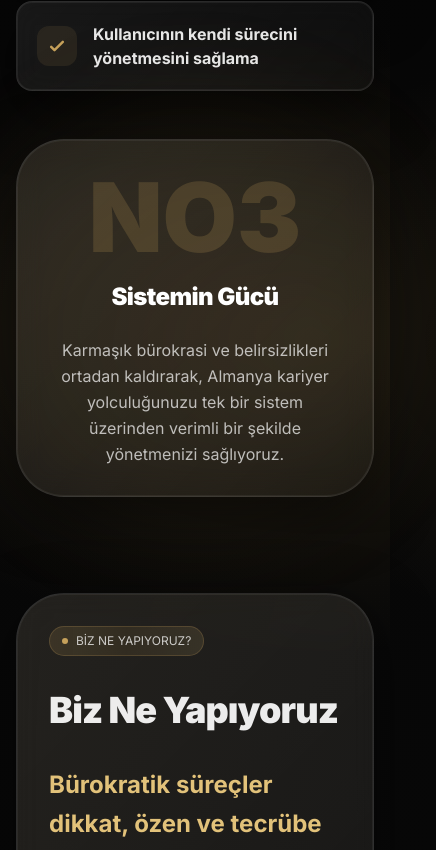
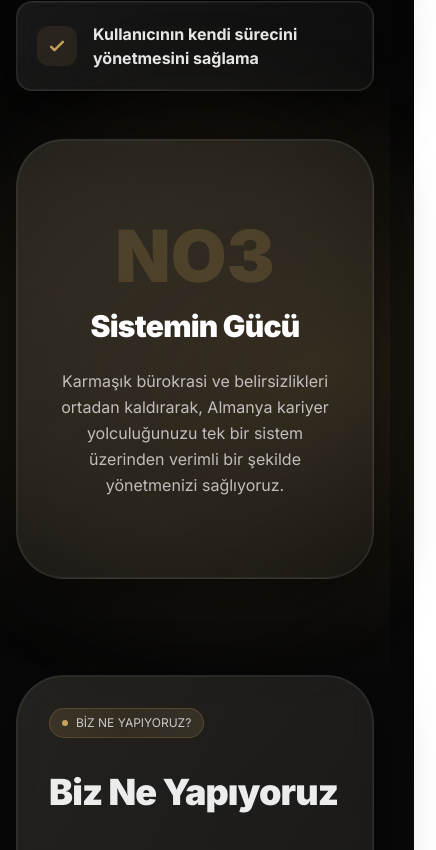
Before and after one commit to guneycagatay/no3danismanlik, a Next.js app: page / in a window 390 px wide. Shown: the part 1611-2461 px from the top of the page, 436 px wide, since content can reach past the window. Built offline with nearby package versions, Linux system fonts and the light colour scheme.

Commit message:
Mobile UI fixes: alignment and prominence adjustments

```diff
--- a/src/components/Pricing.tsx
+++ b/src/components/Pricing.tsx
@@ -14,11 +14,11 @@ export default function Pricing({ onOpenForm }: PricingProps) {
                 </div>
                 <h2 className="text-3xl sm:text-5xl font-black tracking-tight mb-8">Sana Uygun Paketi Seç</h2>
 
-                <div className="grid md:grid-cols-2 gap-6 max-w-5xl mx-auto">
-                    <div className="glass border-rose-500/10 p-5 rounded-2xl text-rose-400/80 text-base font-medium italic whitespace-nowrap">
+                <div className="grid md:grid-cols-2 gap-6 max-w-5xl mx-auto px-4">
+                    <div className="glass border-rose-500/10 p-6 rounded-2xl text-rose-400/80 text-base font-medium italic">
                         "Kendi başına denersen aylar sürebilir."
                     </div>
-                    <div className="glass border-gold/20 p-5 rounded-2xl text-gold-light text-base font-bold whitespace-nowrap">
+                    <div className="glass border-gold/20 p-6 rounded-2xl text-gold-light text-base font-bold">
                         "Doğru sistemle başlarsan süreci hızlandırırsın."
                     </div>
                 </div>
--- a/src/components/WhySystem.tsx
+++ b/src/components/WhySystem.tsx
@@ -39,10 +39,10 @@ export default function WhySystem() {
 
                 <div className="relative">
                     <div className="absolute -inset-10 blur-3xl opacity-20 bg-gold/30 rounded-full"></div>
-                    <div className="relative glass stroke-effect rounded-[3rem] p-8 sm:p-12 text-center aspect-square flex flex-col items-center justify-center overflow-hidden group">
+                    <div className="relative glass stroke-effect rounded-[3rem] py-20 px-8 sm:p-12 text-center sm:aspect-square flex flex-col items-center justify-center overflow-hidden group">
                         <div className="absolute top-0 left-0 w-full h-full bg-gradient-to-br from-gold/5 to-transparent"></div>
-                        <div className="text-8xl sm:text-9xl font-black text-gold/20 mb-4 select-none">NO3</div>
-                        <h3 className="text-2xl sm:text-4xl font-black text-white mb-6 relative tracking-tight">Sistemin Gücü</h3>
+                        <div className="text-7xl sm:text-9xl font-black text-gold/20 mb-4 select-none">NO3</div>
+                        <h3 className="text-3xl sm:text-4xl font-black text-white mb-6 relative tracking-tight">Sistemin Gücü</h3>
                         <p className="text-base sm:text-lg text-white/70 max-w-md relative leading-relaxed">
                             Karmaşık bürokrasi ve belirsizlikleri ortadan kaldırarak,
                             Almanya kariyer yolculuğunuzu tek bir sistem üzerinden
```
